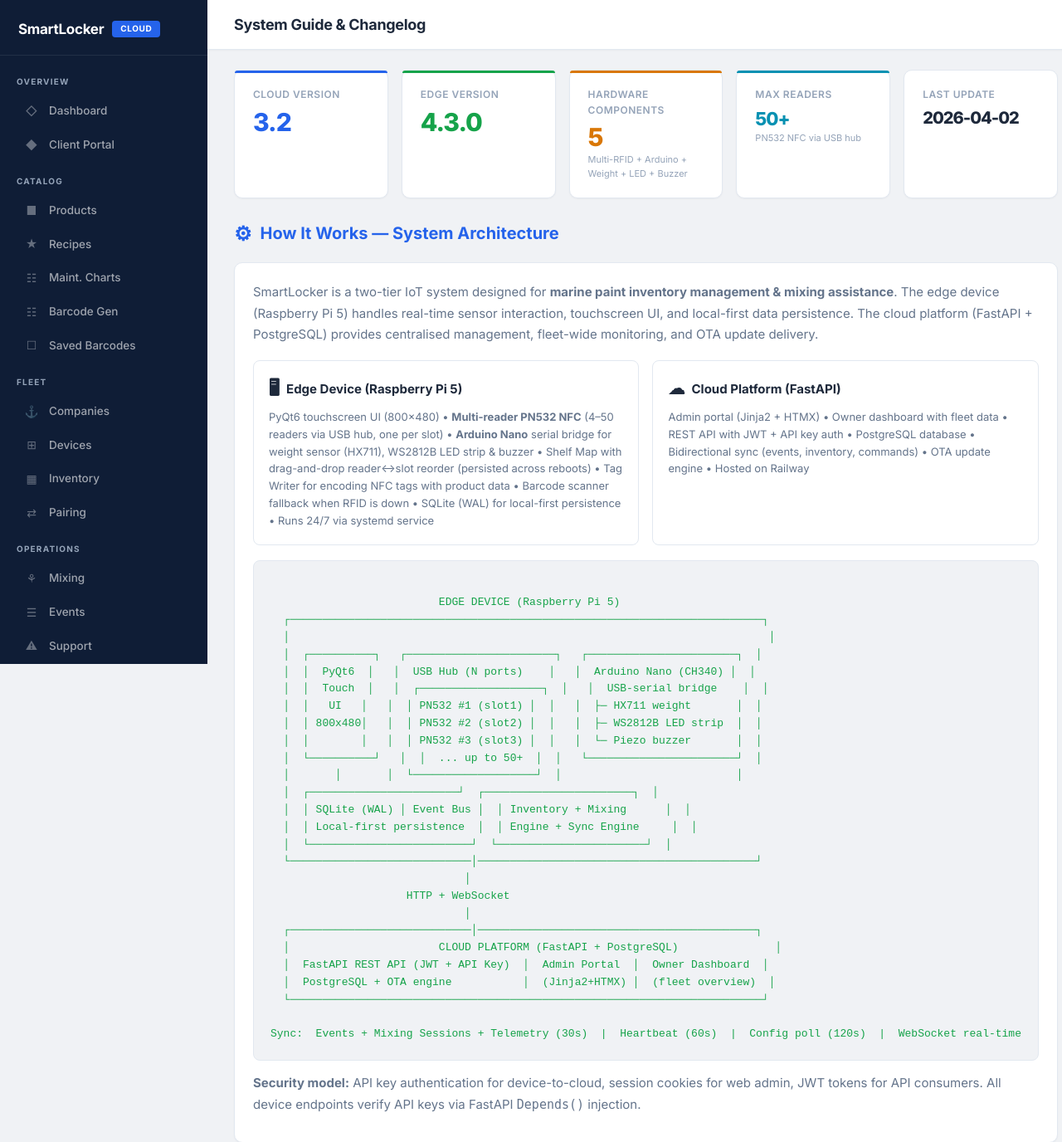
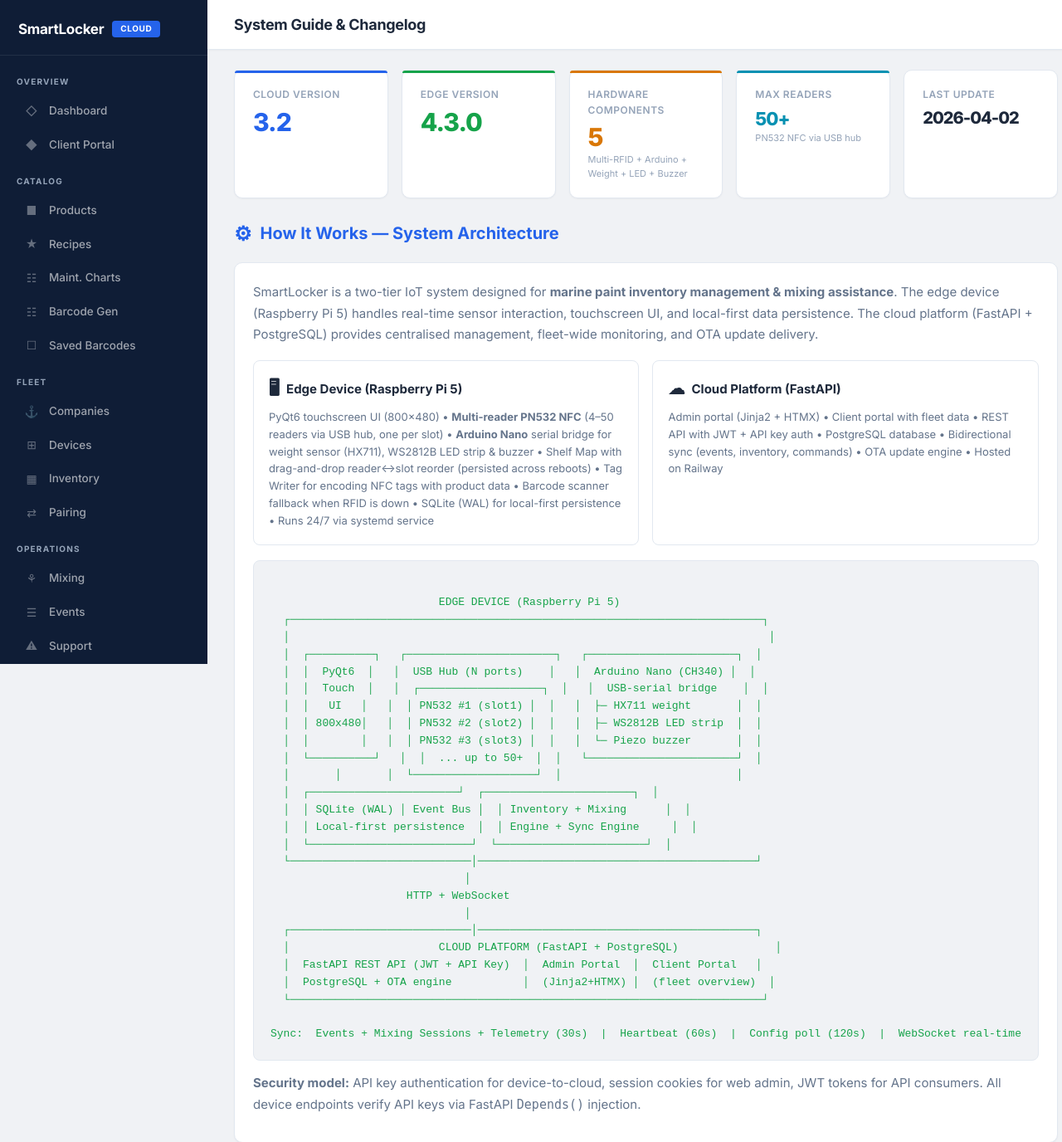
Before and after one commit to TheGuideProject/smartlocker-cloud, a FastAPI app: template app/web/templates/admin/guide.html in a window 1280 px wide. Shown: the top 1376 px of the page at 83% size. Run offline with FastAPI, Linux system fonts and the light colour scheme; the template is opened without the code that fills it, so the values that code supplies are empty; some libraries are stand-ins or nearby versions.

Commit message:
Use client portal language in admin guide

```diff
--- a/app/web/templates/admin/guide.html
+++ b/app/web/templates/admin/guide.html
@@ -180,7 +180,7 @@
             <div class="challenge-card">
                 <div class="card-title"><span class="card-icon">&#9729;</span> Cloud Platform (FastAPI)</div>
                 <p>
-                    Admin portal (Jinja2 + HTMX) &bull; Owner dashboard with fleet data &bull;
+                    Admin portal (Jinja2 + HTMX) &bull; Client portal with fleet data &bull;
                     REST API with JWT + API key auth &bull; PostgreSQL database &bull;
                     Bidirectional sync (events, inventory, commands) &bull; OTA update engine &bull;
                     Hosted on Railway
@@ -210,7 +210,7 @@
                               &#9474;
   &#9484;&#9472;&#9472;&#9472;&#9472;&#9472;&#9472;&#9472;&#9472;&#9472;&#9472;&#9472;&#9472;&#9472;&#9472;&#9472;&#9472;&#9472;&#9472;&#9472;&#9472;&#9472;&#9472;&#9472;&#9472;&#9472;&#9472;&#9472;&#9472;&#9474;&#9472;&#9472;&#9472;&#9472;&#9472;&#9472;&#9472;&#9472;&#9472;&#9472;&#9472;&#9472;&#9472;&#9472;&#9472;&#9472;&#9472;&#9472;&#9472;&#9472;&#9472;&#9472;&#9472;&#9472;&#9472;&#9472;&#9472;&#9472;&#9472;&#9472;&#9472;&#9472;&#9472;&#9472;&#9472;&#9472;&#9472;&#9472;&#9472;&#9472;&#9472;&#9472;&#9472;&#9488;
   &#9474;                       CLOUD PLATFORM (FastAPI + PostgreSQL)               &#9474;
-  &#9474;  FastAPI REST API (JWT + API Key)  &#9474;  Admin Portal  &#9474;  Owner Dashboard  &#9474;
+  &#9474;  FastAPI REST API (JWT + API Key)  &#9474;  Admin Portal  &#9474;  Client Portal   &#9474;
   &#9474;  PostgreSQL + OTA engine           &#9474;  (Jinja2+HTMX) &#9474;  (fleet overview)  &#9474;
   &#9492;&#9472;&#9472;&#9472;&#9472;&#9472;&#9472;&#9472;&#9472;&#9472;&#9472;&#9472;&#9472;&#9472;&#9472;&#9472;&#9472;&#9472;&#9472;&#9472;&#9472;&#9472;&#9472;&#9472;&#9472;&#9472;&#9472;&#9472;&#9472;&#9472;&#9472;&#9472;&#9472;&#9472;&#9472;&#9472;&#9472;&#9472;&#9472;&#9472;&#9472;&#9472;&#9472;&#9472;&#9472;&#9472;&#9472;&#9472;&#9472;&#9472;&#9472;&#9472;&#9472;&#9472;&#9472;&#9472;&#9472;&#9472;&#9472;&#9472;&#9472;&#9472;&#9472;&#9472;&#9472;&#9472;&#9472;&#9472;&#9472;&#9472;&#9472;&#9472;&#9472;&#9472;&#9496;
 
@@ -1063,7 +1063,7 @@ Sync:  Events + Mixing Sessions + Telemetry (30s)  |  Heartbeat (60s)  |  Config
             </ul>
             <div class="change-subtitle">Fleet &amp; Dashboard</div>
             <ul>
-                <li>Owner dashboard with real fleet statistics and vessel cards</li>
+                <li>Client portal with real fleet statistics and vessel cards</li>
                 <li>Device pairing with 6-digit code</li>
                 <li>Event stream with recent activity and support requests</li>
             </ul>
```
Also changed, not shown: tests/test_cloud_admin_contracts.py (+8 -0 lines).
